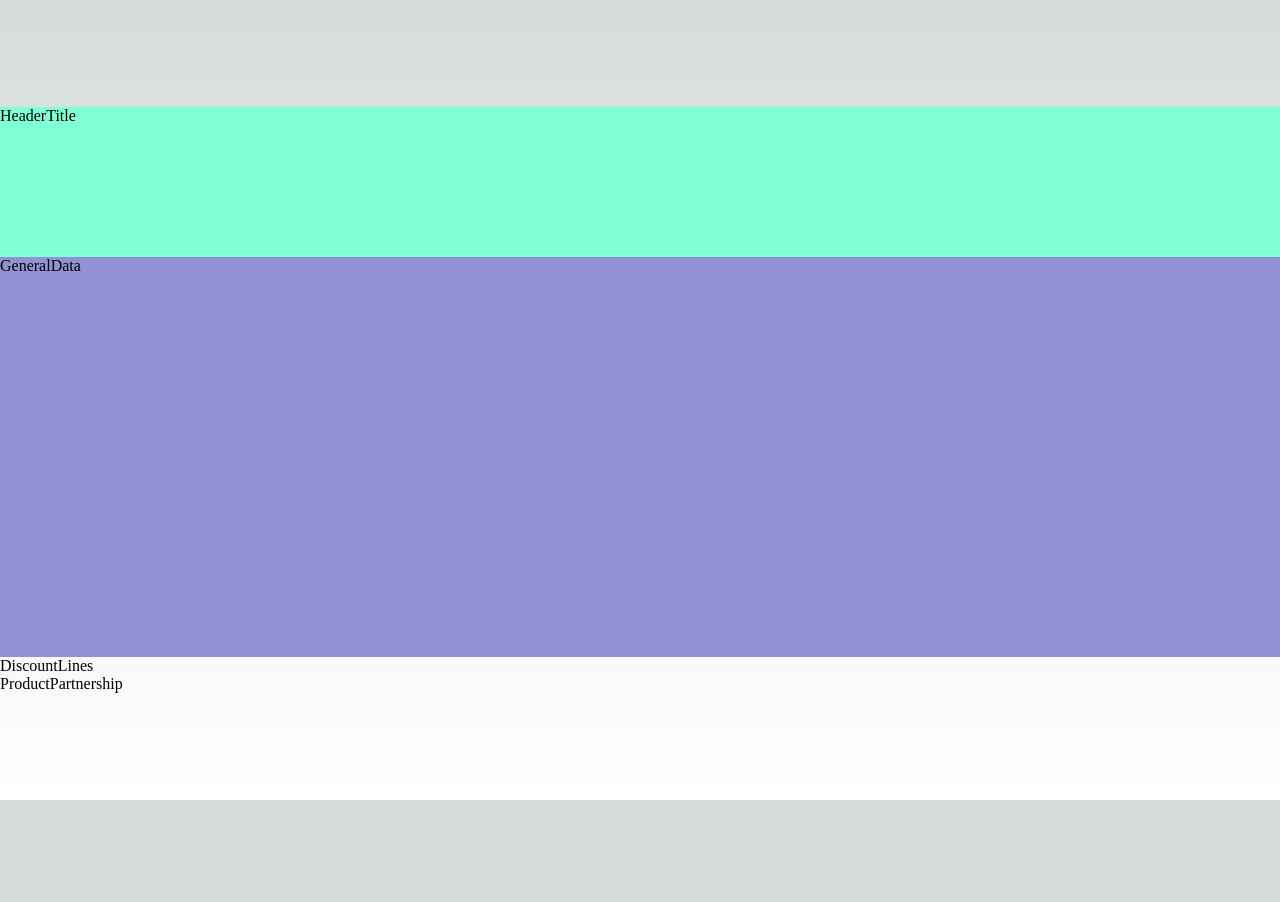
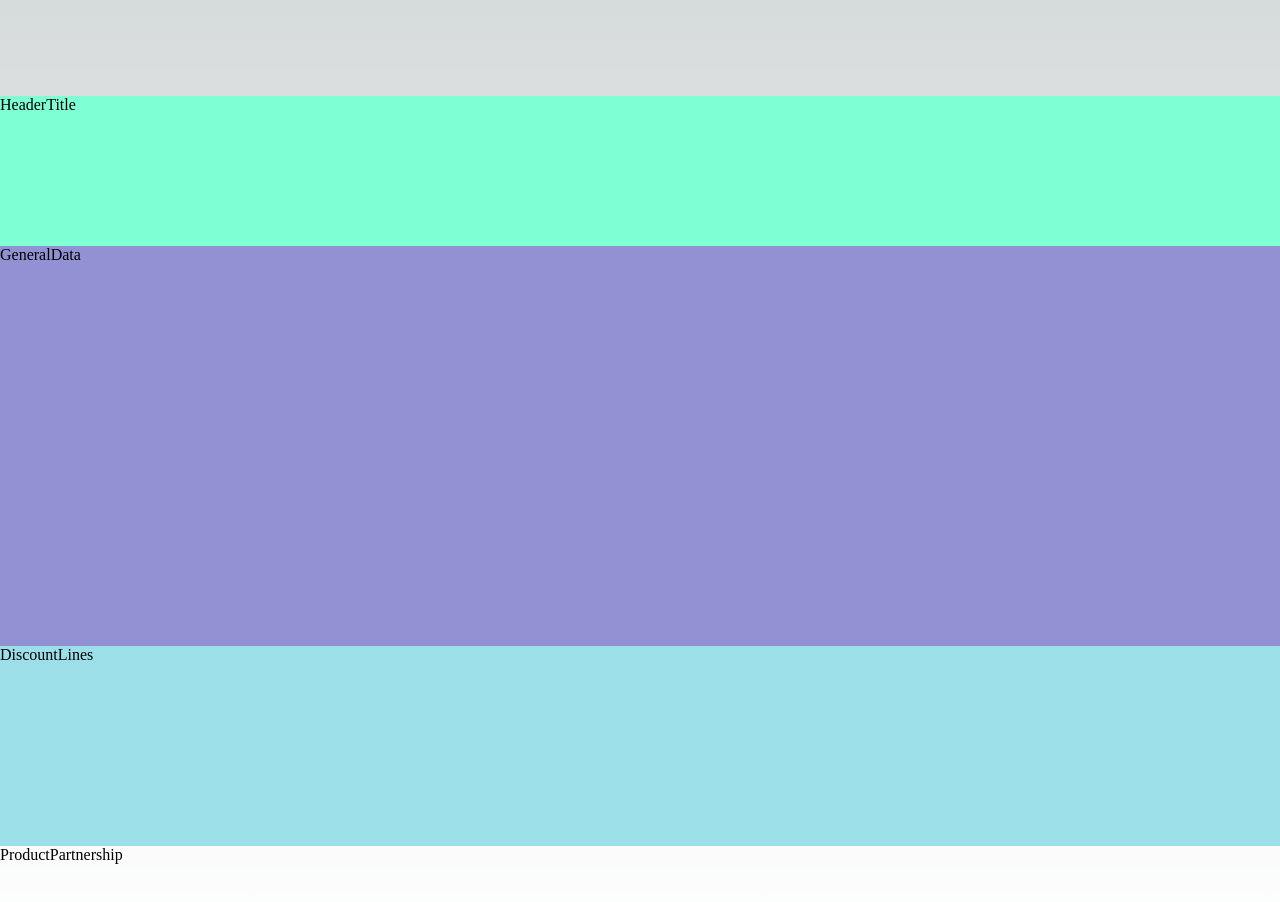
Before and after one commit to Aluonam/FormBasedOn, a Next.js app: page / in a window 1280 px wide. Shown: the top 902 px of the page. Before the commit the page ends 800 px from the top, so only its background shows below. Built offline with nearby package versions, Linux system fonts and the light colour scheme.

Commit message:
feat: show container DiscountLines

```diff
--- a/components/discountLines/DiscountLines.jsx
+++ b/components/discountLines/DiscountLines.jsx
@@ -3,7 +3,7 @@ import style from './DiscountLines.module.css'
 
 const DiscountLines = () => {
   return (
-    <div>DiscountLines</div>
+    <div className={style.discountLinesContainer}>DiscountLines</div>
   )
 }
 
--- a/components/discountLines/DiscountLines.module.css
+++ b/components/discountLines/DiscountLines.module.css
@@ -0,0 +1,5 @@
+.discountLinesContainer{
+    width: 100vw;
+    height: 200px;
+    background-color: rgb(156, 223, 232);
+}
--- a/components/generalData/GeneralData.jsx
+++ b/components/generalData/GeneralData.jsx
@@ -3,7 +3,8 @@ import style from './GeneralData.module.css'
 
 const GeneralData = () => {
   return (
-    <div className={style.generalDataContainer}>GeneralData</div>
+    <div className={style.generalDataContainer}>GeneralData
+    </div>
   )
 }
 
```
